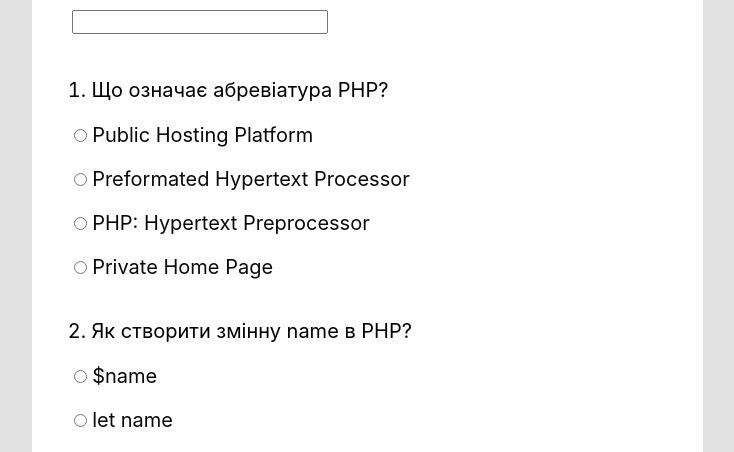
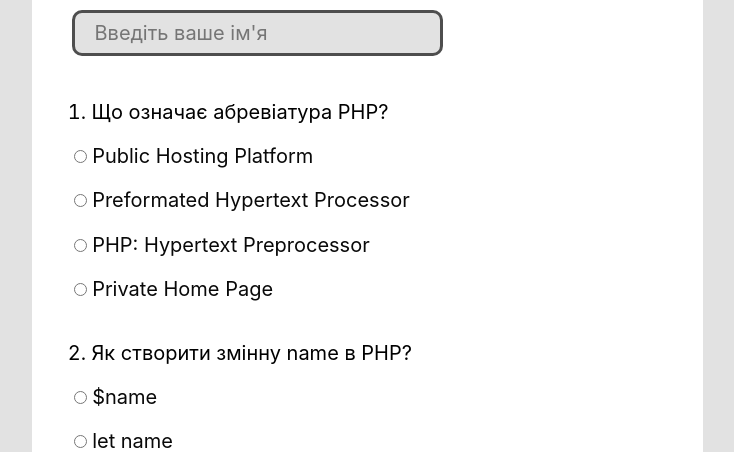
Before and after one commit to savchenkolex/php-quiz-sa, a PHP site: page / in a window 1280 px wide. Shown: the part 115-567 px from the top of the page, without its empty margins (273-1007 px from the left). Run offline with PHP 8.4, Linux system fonts and the light colour scheme.

Commit message:
correct input style

```diff
--- a/css/main.css
+++ b/css/main.css
@@ -81,6 +81,17 @@ h1 {
 	margin-bottom: 40px;
 }
 
+.input-name {
+	width: 371px;
+	height: 46px;
+	border-radius: 10px;
+	border: 3px solid #4E4E4E;
+	background: var(--color-grey);
+	color: #A5A5A5;
+	font-size: 20px;
+	padding-left: 20px;
+}
+
 .radio-btn-list {
 	list-style: none;
 	padding-left: 0;
--- a/views/main.view.php
+++ b/views/main.view.php
@@ -3,7 +3,13 @@ require_once 'partials/header.php';
 ?>
 <div class="container">
 	<form method="POST" action="/result.php">
-		<input type="text" name="name" required>
+		<input
+			class="input-name"
+			type="text"
+			name="name"
+			required
+			placeholder="Введіть ваше ім'я"
+			>
 		<ol class="question-list">
 			<li>
 				<p>Що означає абревіатура PHP?</p>
```
